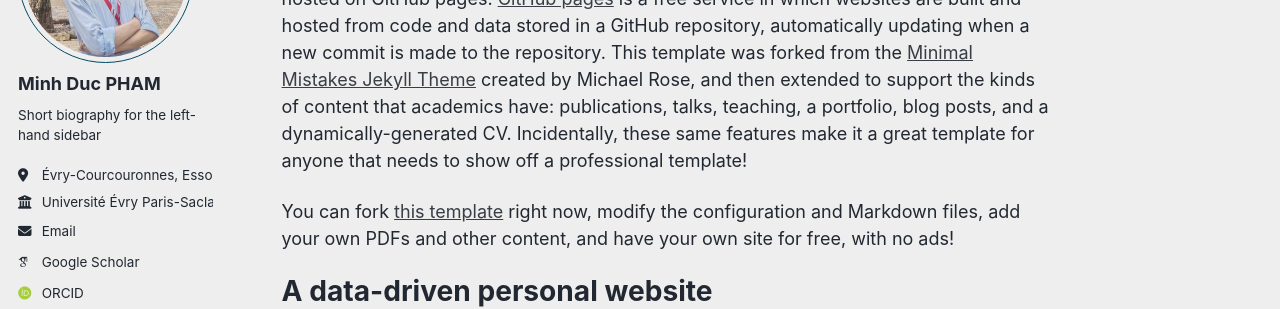
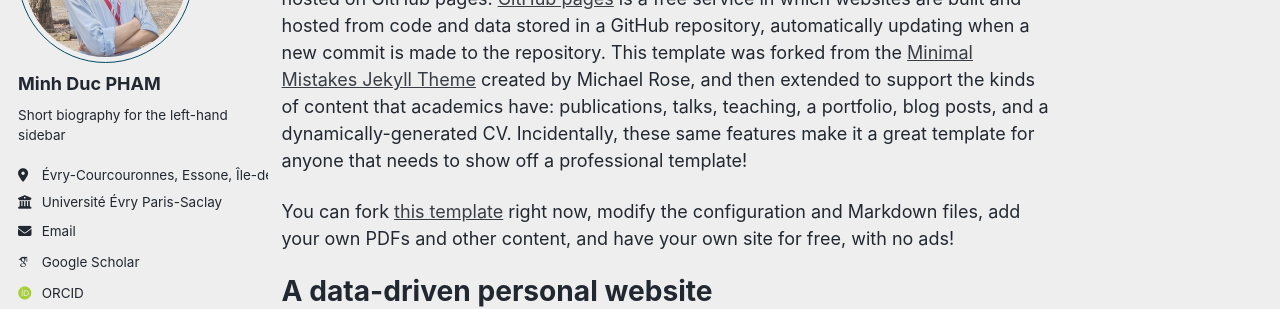
Before and after one commit to phamminhducH/phamminhducH.github.io, a Jekyll site: the page built from _pages/about.md, in a window 1280 px wide. Shown: the part 211-520 px from the top of the page. Built offline with Jekyll 4.4.1, drawn with Linux system fonts in a browser that asks for light colours; some web fonts are replaced; a script that is not in the unit is left out.

Commit message:
Update _sidebar.scss

```diff
--- a/_sass/layout/_sidebar.scss
+++ b/_sass/layout/_sidebar.scss
@@ -10,7 +10,7 @@
   -webkit-transform: translate3d(0, 0 , 0);
           transform: translate3d(0, 0 , 0);
 
-  width: 350px;
+  width: 350px !important;
 
   @include clearfix();
   margin-bottom: 1em;
```
